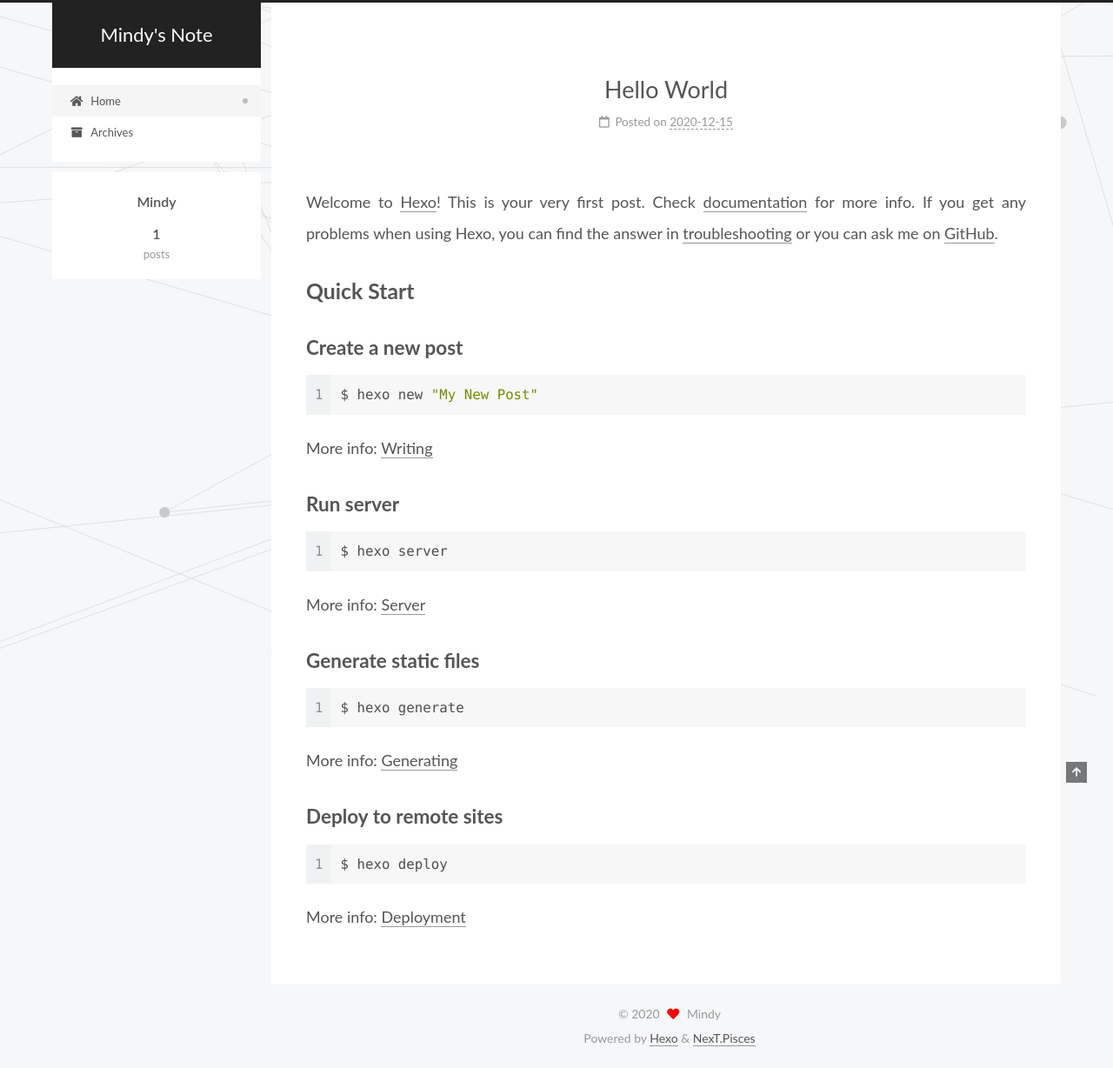
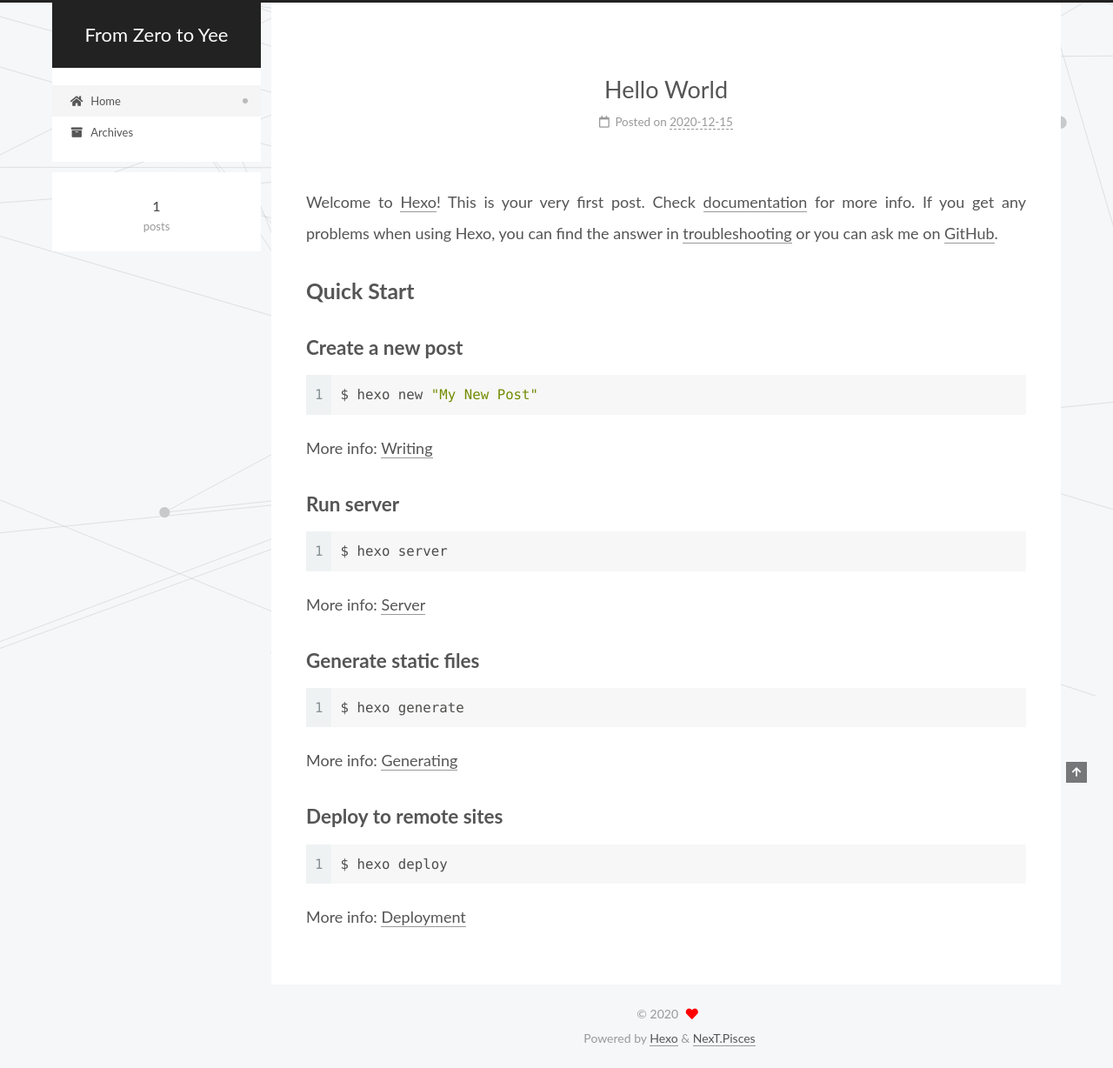
Before and after one commit to MindyTai/MindyTai.github.io, a plain HTML site: page index.html in a window 1280 px wide. Shown: the whole page at 87% size. Drawn offline with Linux system fonts and the light colour scheme.

Commit message:
Site updated: 2020-12-17 15:29:32

```diff
--- a/index.html
+++ b/index.html
@@ -21,11 +21,10 @@
   </script>
 
   <meta property="og:type" content="website">
-<meta property="og:title" content="Mindy&#39;s Note">
+<meta property="og:title" content="From Zero to Yee">
 <meta property="og:url" content="http://example.com/index.html">
-<meta property="og:site_name" content="Mindy&#39;s Note">
+<meta property="og:site_name" content="From Zero to Yee">
 <meta property="og:locale" content="zh_TW">
-<meta property="article:author" content="Mindy">
 <meta name="twitter:card" content="summary">
 
 <link rel="canonical" href="http://example.com/">
@@ -41,7 +40,7 @@
   };
 </script>
 
-  <title>Mindy's Note</title>
+  <title>From Zero to Yee</title>
 
 
 
@@ -92,7 +91,7 @@
 
     <a href="/" class="brand" rel="start">
       <span class="logo-line-before"><i></i></span>
-      <h1 class="site-title">Mindy's Note</h1>
+      <h1 class="site-title">From Zero to Yee</h1>
       <span class="logo-line-after"><i></i></span>
     </a>
   </div>
@@ -149,12 +148,12 @@
 
     <span hidden itemprop="author" itemscope itemtype="http://schema.org/Person">
       <meta itemprop="image" content="/images/avatar.gif">
-      <meta itemprop="name" content="Mindy">
+      <meta itemprop="name" content="">
       <meta itemprop="description" content="">
     </span>
 
     <span hidden itemprop="publisher" itemscope itemtype="http://schema.org/Organization">
-      <meta itemprop="name" content="Mindy's Note">
+      <meta itemprop="name" content="From Zero to Yee">
     </span>
       <header class="post-header">
         <h2 class="post-title" itemprop="name headline">
@@ -269,7 +268,7 @@
 
       <div class="site-overview-wrap sidebar-panel">
         <div class="site-author motion-element" itemprop="author" itemscope itemtype="http://schema.org/Person">
-  <p class="site-author-name" itemprop="name">Mindy</p>
+  <p class="site-author-name" itemprop="name"></p>
   <div class="site-description" itemprop="description"></div>
 </div>
 <div class="site-state-wrap motion-element">
@@ -309,7 +308,7 @@
   <span class="with-love">
     <i class="fa fa-heart"></i>
   </span>
-  <span class="author" itemprop="copyrightHolder">Mindy</span>
+  <span class="author" itemprop="copyrightHolder"></span>
 </div>
   <div class="powered-by">Powered by <a href="https://hexo.io/" class="theme-link" rel="noopener" target="_blank">Hexo</a> & <a href="https://pisces.theme-next.org/" class="theme-link" rel="noopener" target="_blank">NexT.Pisces</a>
   </div>
```
Also changed, not shown: 2020/12/15/hello-world/index.html (+7 -8 lines), archives/2020/12/index.html (+6 -7 lines), archives/2020/index.html (+6 -7 lines), archives/index.html (+6 -7 lines), lib/three/README.html (+6 -7 lines).
